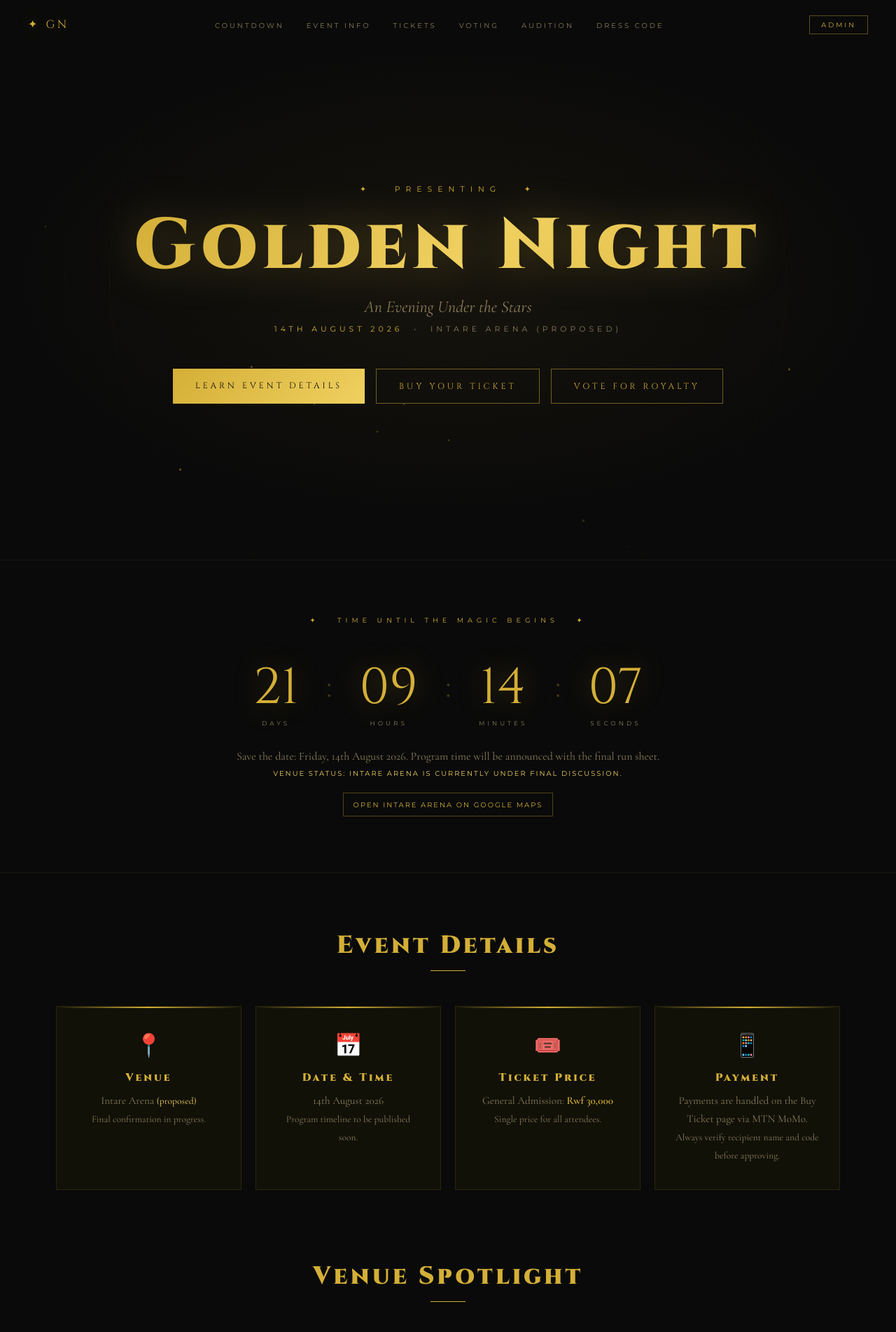
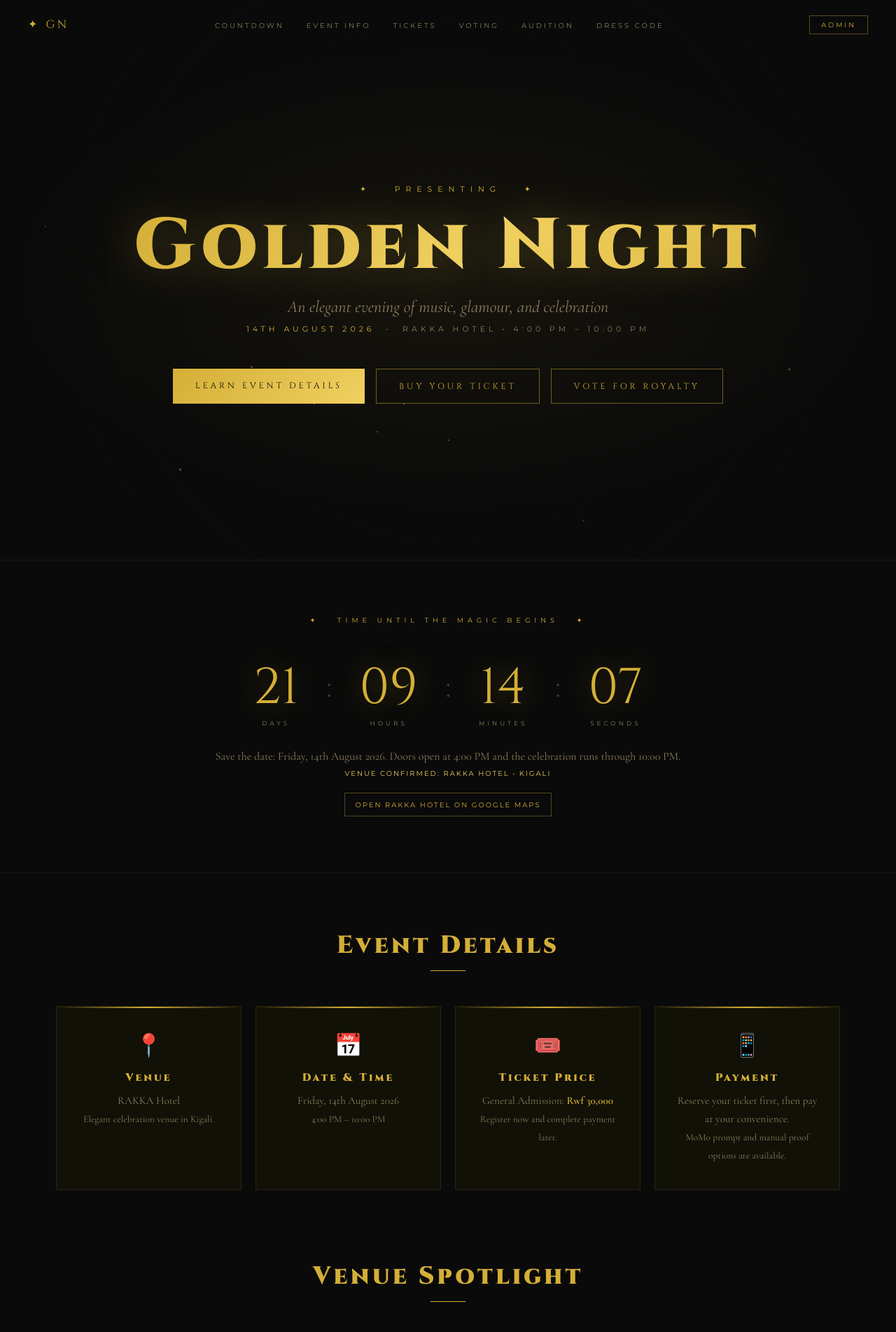
Before and after one commit to Santanamera/golden-night-2026, a PHP site: page /prom-system/ in a window 1280 px wide. Shown: the top 1904 px of the page at 70% size. Run offline with PHP 8.4, Linux system fonts and the light colour scheme.

Commit message:
Refresh live landing page and ticket page with RAKKA Hotel details

```diff
--- a/index.html
+++ b/index.html
@@ -632,8 +632,8 @@
   <div class="hero-inner">
     <div class="hero-eyebrow">✦ &nbsp; Presenting &nbsp; ✦</div>
     <h1 class="hero-title">Golden Night</h1>
-    <p class="hero-sub">An Evening Under the Stars</p>
-    <p class="hero-date"><span>14th August 2026</span> &nbsp;•&nbsp; Intare Arena (proposed)</p>
+    <p class="hero-sub">An elegant evening of music, glamour, and celebration</p>
+    <p class="hero-date"><span>14th August 2026</span> &nbsp;•&nbsp; RAKKA Hotel • 4:00 PM – 10:00 PM</p>
 
     <div class="hero-btns">
       <a href="public/prom-info.php" class="btn-cta btn-primary">Learn Event Details</a>
@@ -657,10 +657,10 @@
     <div class="cd-sep">:</div>
     <div class="cd-unit"><div class="cd-num" id="cdSecs">00</div><div class="cd-lbl">Seconds</div></div>
   </div>
-  <div style="color:var(--text-dim);max-width:720px;margin:16px auto 0;">Save the date: Friday, 14th August 2026. Program time will be announced with the final run sheet.</div>
-  <div style="margin-top:8px;font-family:'Montserrat',sans-serif;font-size:0.62rem;letter-spacing:2px;text-transform:uppercase;color:var(--gold-light);">Venue status: Intare Arena is currently under final discussion.</div>
+  <div style="color:var(--text-dim);max-width:720px;margin:16px auto 0;">Save the date: Friday, 14th August 2026. Doors open at 4:00 PM and the celebration runs through 10:00 PM.</div>
+  <div style="margin-top:8px;font-family:'Montserrat',sans-serif;font-size:0.62rem;letter-spacing:2px;text-transform:uppercase;color:var(--gold-light);">Venue confirmed: RAKKA Hotel • Kigali</div>
   <div style="margin-top:16px;">
-    <a href="https://www.google.com/maps/search/?api=1&query=Intare+Arena+Kigali" target="_blank" rel="noopener" class="venue-link">Open Intare Arena on Google Maps</a>
+    <a href="https://www.google.com/maps/search/?api=1&query=RAKKA+Hotel+Kigali" target="_blank" rel="noopener" class="venue-link">Open RAKKA Hotel on Google Maps</a>
   </div>
 </section>
 
@@ -673,22 +673,22 @@
     <div class="info-card">
       <span class="info-icon">📍</span>
       <h3>Venue</h3>
-      <p>Intare Arena <span style="font-size:0.85rem; color:var(--gold-light);">(proposed)</span><br/><span style="font-size:0.85rem;color:var(--text-dim)">Final confirmation in progress.</span></p>
+      <p>RAKKA Hotel<br/><span style="font-size:0.85rem;color:var(--text-dim)">Elegant celebration venue in Kigali.</span></p>
     </div>
     <div class="info-card">
       <span class="info-icon">📅</span>
       <h3>Date & Time</h3>
-      <p>14th August 2026<br/><span style="font-size:0.85rem;color:var(--text-dim)">Program timeline to be published soon.</span></p>
+      <p>Friday, 14th August 2026<br/><span style="font-size:0.85rem;color:var(--text-dim)">4:00 PM – 10:00 PM</span></p>
     </div>
     <div class="info-card">
       <span class="info-icon">🎟️</span>
       <h3>Ticket Price</h3>
-      <p>General Admission: <strong style="color:var(--gold)">Rwf 30,000</strong><br/><span style="font-size:0.85rem;color:var(--text-dim)">Single price for all attendees.</span></p>
+      <p>General Admission: <strong style="color:var(--gold)">Rwf 30,000</strong><br/><span style="font-size:0.85rem;color:var(--text-dim)">Register now and complete payment later.</span></p>
     </div>
     <div class="info-card">
       <span class="info-icon">📱</span>
       <h3>Payment</h3>
-      <p>Payments are handled on the Buy Ticket page via MTN MoMo.<br/><span style="font-size:0.85rem;color:var(--text-dim)">Always verify recipient name and code before approving.</span></p>
+      <p>Reserve your ticket first, then pay at your convenience.<br/><span style="font-size:0.85rem;color:var(--text-dim)">MoMo prompt and manual proof options are available.</span></p>
     </div>
   </div>
 </section>
@@ -702,15 +702,15 @@
     <article class="venue-card">
       <img class="venue-photo" src="https://images.unsplash.com/photo-1492684223066-81342ee5ff30?auto=format&fit=crop&w=1400&q=80" alt="Night event atmosphere preview for Golden Night 2026">
       <div class="venue-copy">
-        <h3>Intare Arena Atmosphere</h3>
-        <p>We are shaping Golden Night 2026 around the Intare Arena experience: grand, energetic, and camera-ready from entrance to crowning moment.</p>
-        <p>The venue is still being finalized, but this gives you the mood and scale we are targeting for the night.</p>
-        <div class="venue-note">Preview image for event vibe. Final venue visuals may vary.</div>
+        <h3>RAKKA Hotel Atmosphere</h3>
+        <p>Golden Night 2026 is being styled around the elegance of RAKKA Hotel: polished, glamorous, and made for a memorable evening from the first welcome to the final dance.</p>
+        <p>Expect a refined setting with premium lighting, great energy, and a celebration that feels truly special from start to finish.</p>
+        <div class="venue-note">An unforgettable evening awaits at RAKKA Hotel.</div>
       </div>
     </article>
 
     <article class="venue-card">
-      <iframe class="venue-map" src="https://www.google.com/maps?q=Intare+Arena+Kigali&output=embed" loading="lazy" referrerpolicy="no-referrer-when-downgrade" title="Intare Arena Kigali map"></iframe>
+      <iframe class="venue-map" src="https://www.google.com/maps?q=RAKKA+Hotel+Kigali&output=embed" loading="lazy" referrerpolicy="no-referrer-when-downgrade" title="RAKKA Hotel Kigali map"></iframe>
     </article>
   </div>
 </section>
```
Also changed, not shown: public/buy-ticket.php (+6 -6 lines).
